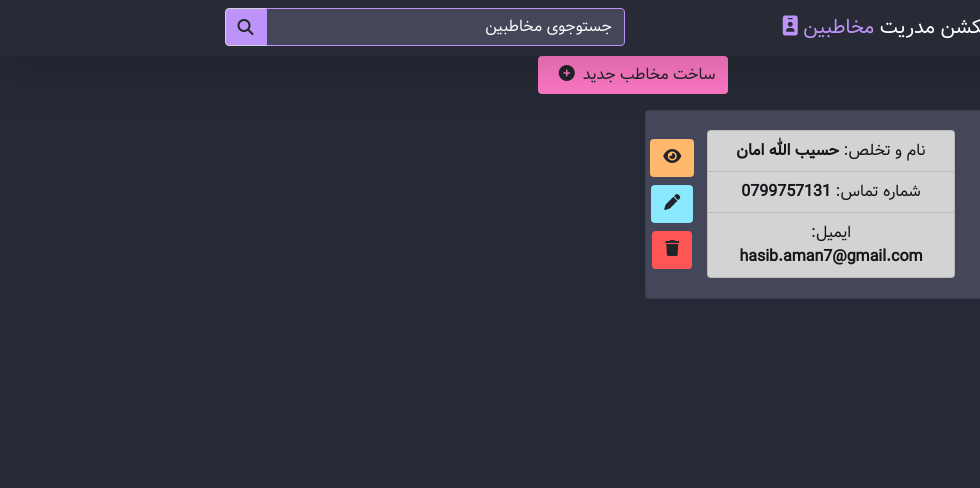
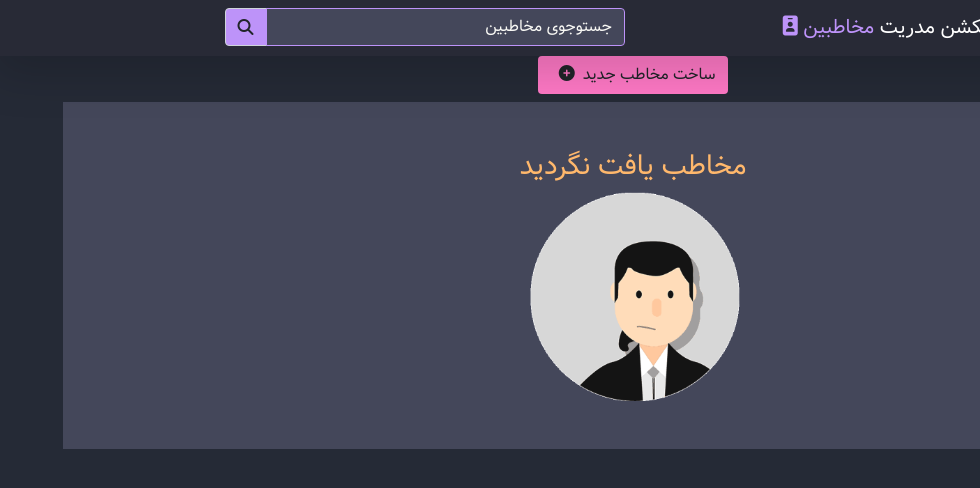
Before and after one commit to HasibullahAman/contact-manager, a React (Create React App) app: page / in a window 1280 px wide. Shown: the top 488 px of the page, without its empty margins (300-1280 px from the left). Built offline with nearby package versions, Linux system fonts and the light colour scheme.

Commit message:
create not found if no contact in app

```diff
--- a/src/App.js
+++ b/src/App.js
@@ -1,12 +1,14 @@
 import './App.css';
 import Navbar  from './components/Navbar';
 import Contacts from './components/contact/Contacts';
+import { useState } from 'react';
 
 const App = () => {
+  const [getContacts, setContacts] = useState([])
   return (
     <div className="App">
       <Navbar />
-      <Contacts />
+      <Contacts contacts={getContacts}/>
     </div>
   );
 }
--- a/src/components/contact/Contacts.jsx
+++ b/src/components/contact/Contacts.jsx
@@ -8,7 +8,7 @@ import {
 } from "../../helpers/color";
 import Contact from "./Contact";
 
-const Contacts = () => {
+const Contacts = ({ contacts }) => {
   return (
     <>
       <section className="container">
@@ -27,7 +27,19 @@ const Contacts = () => {
       </section>
       <section className="container">
         <div className="row">
-          <Contact />
+          {contacts.length > 0 ? (
+            contacts.map((c) => <Contact key={c.id} contacts={c} />)
+          ) : (
+            <div
+              className="text-center py-5"
+              style={{ backgroundColor: CURRENTLINE }}
+            >
+              <p className="h3" style={{ color: ORANGE }}>
+                مخاطب یافت نگردید
+              </p>
+              <img src={require("../../assets/no-found.gif")} alt="دریافت نگردید" className="w-25"/>
+            </div>
+          )}
         </div>
       </section>
     </>
```
